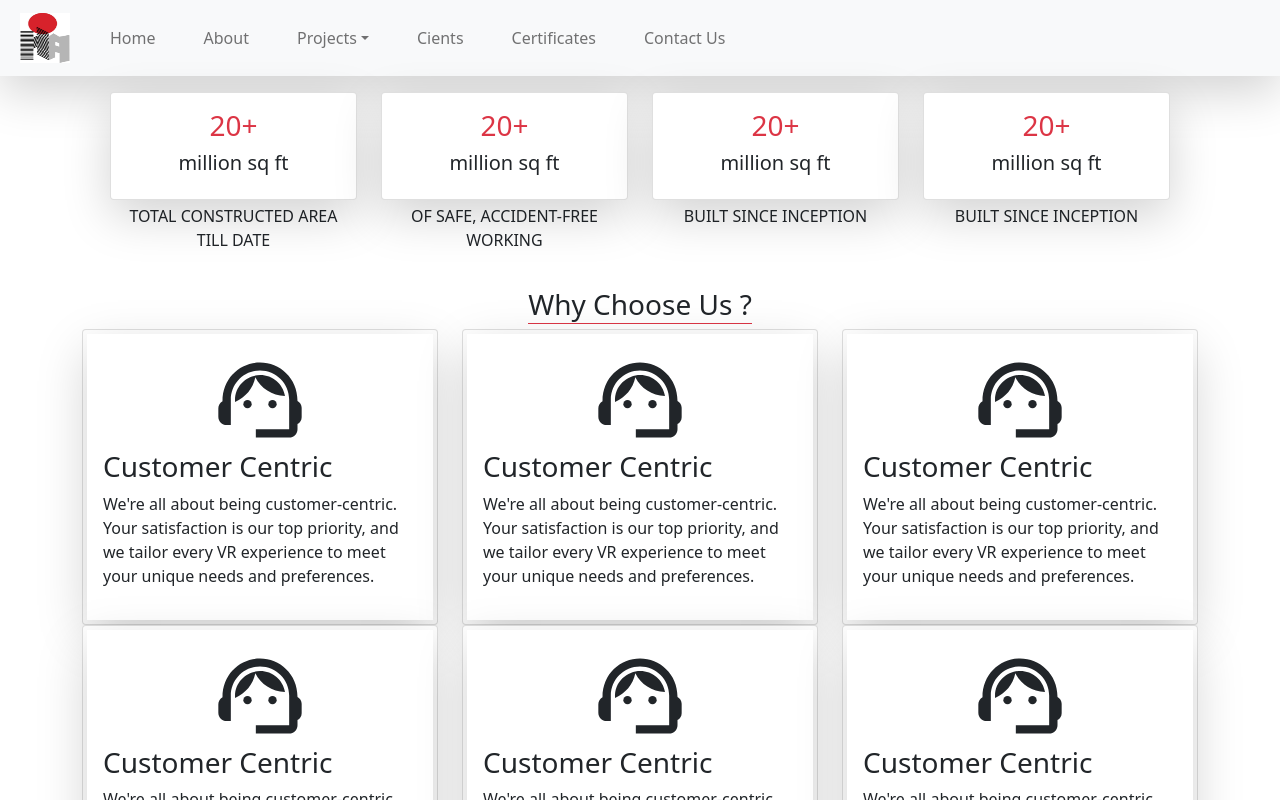
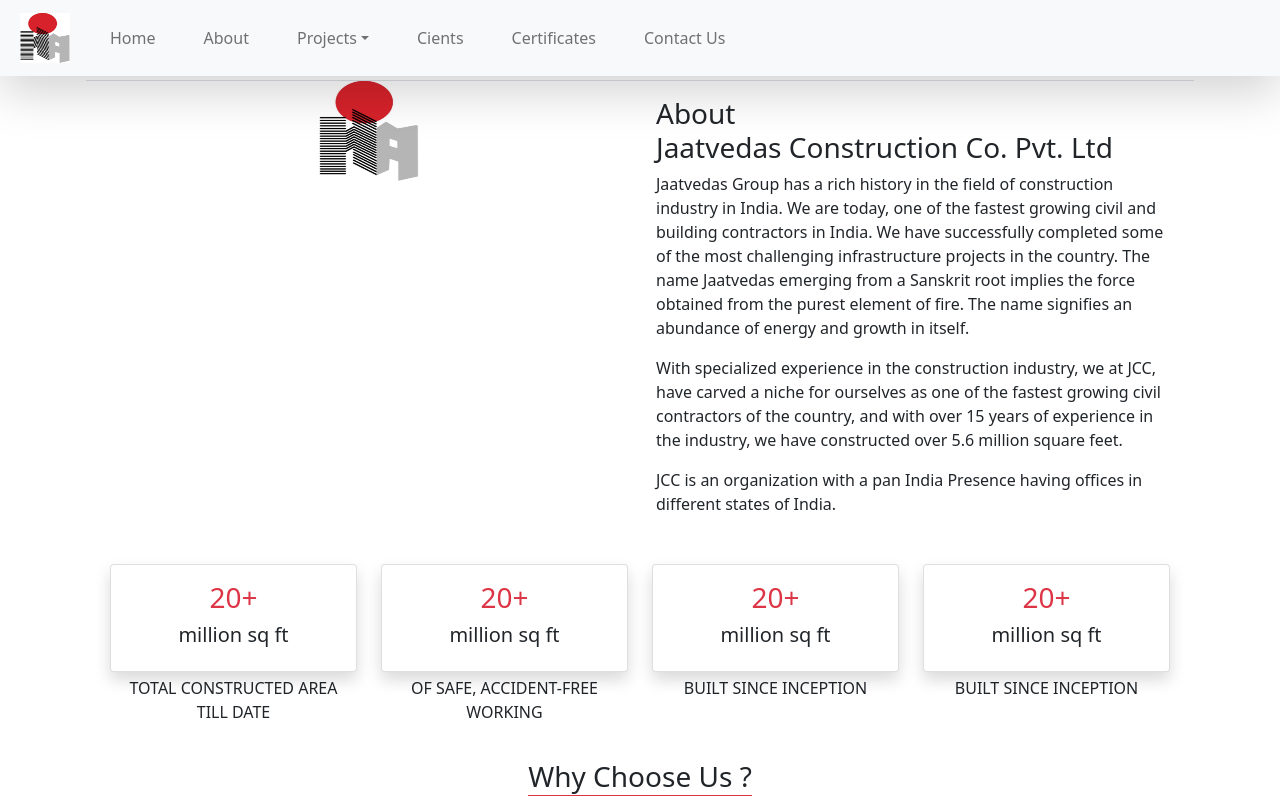
Before and after one commit to UmairShah1234/Construction-App, a React (Vite) app: page / in a window 1280 px wide. Shown: the top 800 px of the page. Built offline with nearby package versions, Linux system fonts and the light colour scheme.

Commit message:
added some changes on home page

```diff
--- /dev/null
+++ b/src/components/AboutHome.jsx
@@ -0,0 +1,41 @@
+import React from "react";
+
+const AboutHome = () => {
+  return (
+    <div className="border-top m-1">
+      <div className="container d-flex">
+        <div className="col-md-6 text-center">
+          <img src="/src/assets/Logo.png" alt="" width="100" height="100" />
+        </div>
+        <div className="card-body col-md-6">
+          <h3>
+            About <br />
+            Jaatvedas Construction Co. Pvt. Ltd
+          </h3>
+          <p>
+            Jaatvedas Group has a rich history in the field of construction
+            industry in India. We are today, one of the fastest growing civil
+            and building contractors in India. We have successfully completed
+            some of the most challenging infrastructure projects in the country.
+            The name Jaatvedas emerging from a Sanskrit root implies the force
+            obtained from the purest element of fire. The name signifies an
+            abundance of energy and growth in itself.
+          </p>
+          <p>
+            With specialized experience in the construction industry, we at JCC,
+            have carved a niche for ourselves as one of the fastest growing
+            civil contractors of the country, and with over 15 years of
+            experience in the industry, we have constructed over 5.6 million
+            square feet.
+          </p>
+          <p>
+            JCC is an organization with a pan India Presence having offices in
+            different states of India.
+          </p>
+        </div>
+      </div>
+    </div>
+  );
+};
+
+export default AboutHome;
--- a/src/components/ChooseCard.jsx
+++ b/src/components/ChooseCard.jsx
@@ -3,8 +3,8 @@ import React from "react";
 
 const ChooseCard = () => {
   return (
-    <div className="card">
-      <div className="d-flex flex-column m-1 shadow-lg  p-3">
+    <div className="">
+      <div className="d-flex flex-column m-1   p-3">
         <div className="text-center">
           <SupportAgent sx={{ fontSize: 100 }} />
         </div>
--- a/src/components/NumberCard.jsx
+++ b/src/components/NumberCard.jsx
@@ -3,7 +3,7 @@ import React from "react";
 const NumberCard = ({ number, text , desc}) => {
   return (
     <div className="d-flex flex-column">
-      <div className="card shadow-lg p-3">
+      <div className="card shadow p-3">
         <h3 className="text-center text-danger">{number}+</h3>
         <h5 className="text-center ">{text}</h5>
       </div>
--- a/src/pages/Home.jsx
+++ b/src/pages/Home.jsx
@@ -1,11 +1,19 @@
 import React from "react";
 import NumberCard from "../components/NumberCard";
 import ChooseCard from "../components/ChooseCard";
+import AboutHome from "../components/AboutHome";
 
 const Home = () => {
   return (
     <div>
       <div className="container">
+        {/* carousel component */}
+
+
+        {/* about section */}
+        <AboutHome />
+
+
         {/* box section */}
         <div className="row m-3">
           <div className="col-md-3">
```
